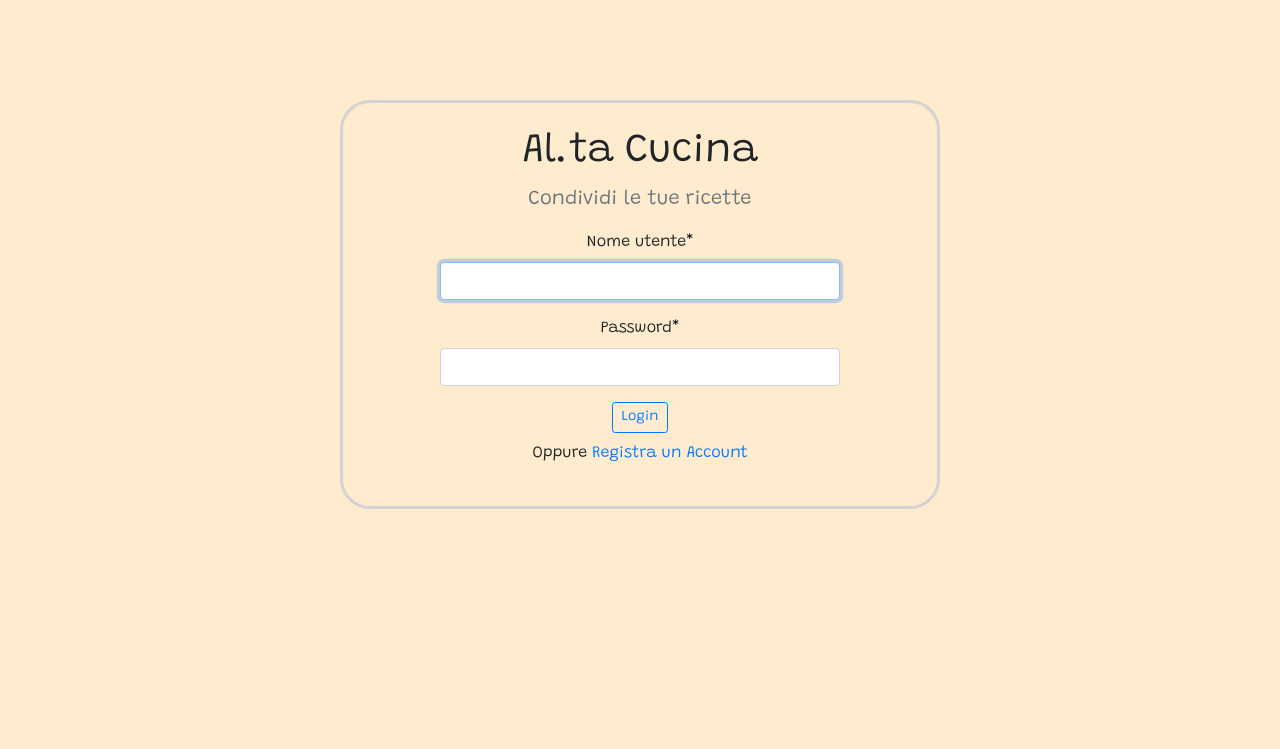
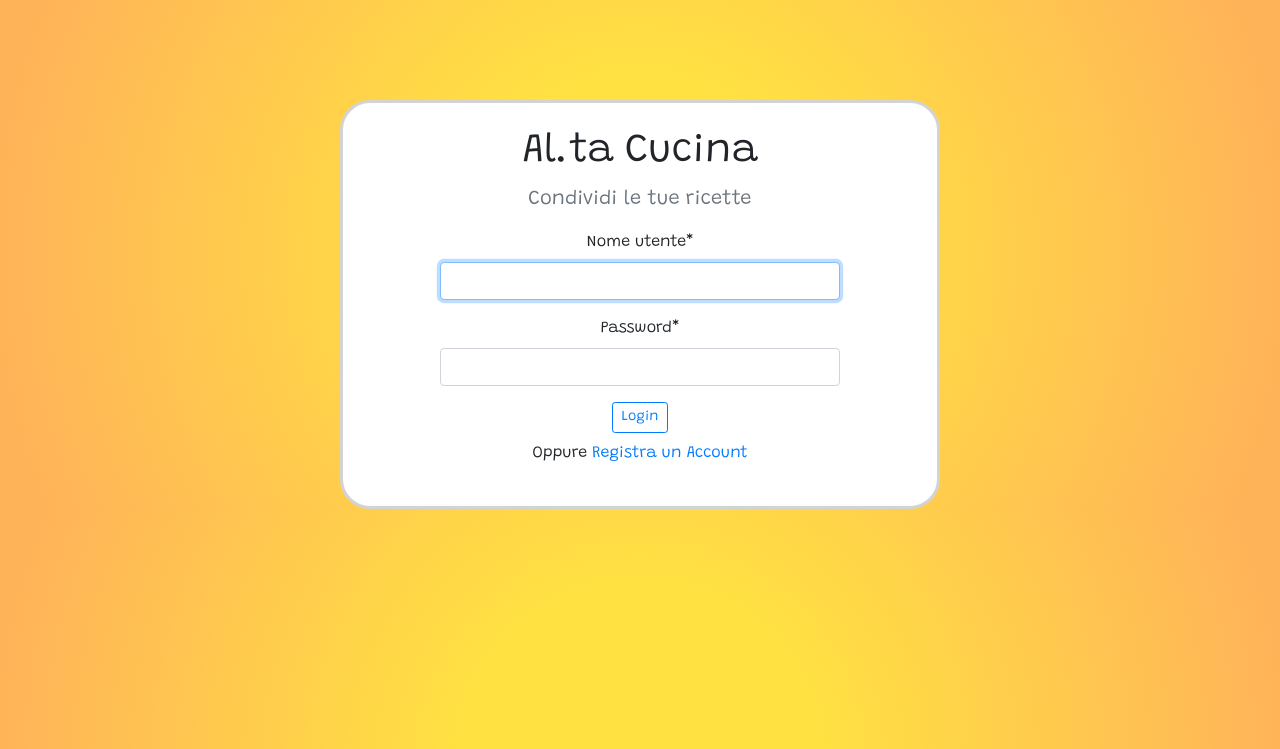
Before and after one commit to suprmat95/recipes_django, a Django app: page /accounts/login/ in a window 1280 px wide. Shown: the top 749 px of the page. Run offline with Django 3.2, Linux system fonts and the light colour scheme; parts of the project's set-up code (start-up, migrations or seed data) failed here and were passed over; some libraries are stand-ins or nearby versions.

Commit message:
style correction

```diff
--- a/QuestionPlace/frontend/src/components/Answer.vue
+++ b/QuestionPlace/frontend/src/components/Answer.vue
@@ -7,7 +7,6 @@
         <div v-if="isAnswerAuthor" class="answer-owner">
             <router-link
                     :to="{name:'answer-editor', params: {id: answer.id}}"
-                    class="btn btn-sm "
                     >
                  <md-button class="button btn btn-sm ">
                 <md-icon>edit</md-icon> Modifica il commento
@@ -93,6 +92,6 @@
     border-radius: 5px;
     width: 40%;
     height: 50px;
-    background-color: rgba(193,255,205,0.4);
-}
+background: rgb(177,246,255);
+background: radial-gradient(circle, rgba(177,246,255,1) 0%, rgba(240,250,226,1) 100%);}
 </style>
--- a/QuestionPlace/frontend/src/views/Home.vue
+++ b/QuestionPlace/frontend/src/views/Home.vue
@@ -1,6 +1,7 @@
 <template lang="html">
   <div class="home-view">
     <div class="container">
+      <br/>
       <div class="row">
         <div v-for="question in questions" :key="question.pk">
           <!--  <p class="mb-0"> Domanda aggiunta da
@@ -125,9 +126,11 @@ export default {
 .md-card {
   width: 320px;
   margin: 4px;
+  height: 400px;
   display: inline-block;
   vertical-align: top;
   border-radius: 15px;
+  margin-bottom: 15px;
 
 }
 .card-home{
--- a/QuestionPlace/frontend/src/views/Question.vue
+++ b/QuestionPlace/frontend/src/views/Question.vue
@@ -41,7 +41,7 @@
                             <md-card-media>
                                 <img :src="passage.picture" alt="People">
                             </md-card-media>
-                            <div class="md-title"> Passagio {{index +1}} <br/></div>
+                            <div class="md-title"><p align="center">Passaggio {{index +1}} </p><hr/></div>
 
                             <md-card-content>
                                 <b>{{ passage.body }}</b>
@@ -245,4 +245,5 @@
         color: green;
         font-weight: bold;
     }
+
 </style>
--- a/QuestionPlace/frontend/webpack-stats.json
+++ b/QuestionPlace/frontend/webpack-stats.json
@@ -1 +1 @@
-{"status":"done","publicPath":"http://0.0.0.0:8080/","chunks":{"app":[{"name":"bundle.css","publicPath":"http://0.0.0.0:8080/bundle.css","path":"/Users/matteodospina/PycharmProjects/recipes_django/QuestionPlace/frontend/dist/bundle.css"},{"name":"bundle.js","publicPath":"http://0.0.0.0:8080/bundle.js","path":"/Users/matteodospina/PycharmProjects/recipes_django/QuestionPlace/frontend/dist/bundle.js"},{"name":"app.8b109649c202c0bda509.hot-update.js","publicPath":"http://0.0.0.0:8080/app.8b109649c202c0bda509.hot-update.js","path":"/Users/matteodospina/PycharmProjects/recipes_django/QuestionPlace/frontend/dist/app.8b109649c202c0bda509.hot-update.js"}]}}
+{"status":"done","publicPath":"http://0.0.0.0:8080/","chunks":{"app":[{"name":"bundle.css","publicPath":"http://0.0.0.0:8080/bundle.css","path":"/Users/matteodospina/PycharmProjects/recipes_django/QuestionPlace/frontend/dist/bundle.css"},{"name":"bundle.js","publicPath":"http://0.0.0.0:8080/bundle.js","path":"/Users/matteodospina/PycharmProjects/recipes_django/QuestionPlace/frontend/dist/bundle.js"},{"name":"app.ac8bba271b294c46d378.hot-update.js","publicPath":"http://0.0.0.0:8080/app.ac8bba271b294c46d378.hot-update.js","path":"/Users/matteodospina/PycharmProjects/recipes_django/QuestionPlace/frontend/dist/app.ac8bba271b294c46d378.hot-update.js"}]}}
--- a/QuestionPlace/templates/auth_layout.html
+++ b/QuestionPlace/templates/auth_layout.html
@@ -14,6 +14,7 @@
         padding-bottom: 25px;
         width: 600px;
         margin: auto;
+        background-color: rgba(255,255,255,1);
     }
 
     .login-form-container {
--- a/QuestionPlace/templates/base.html
+++ b/QuestionPlace/templates/base.html
@@ -22,7 +22,8 @@
 </body>
 <style>
     .body{
-        background-color: blanchedalmond;
+        background: rgb(255,225,66);
+        background: radial-gradient(circle, rgba(255,225,66,1) 26%, rgba(255,179,89,1) 94%);
     }
 </style>
 </html>
```
Also changed, not shown: QuestionPlace/db.sqlite3, QuestionPlace/uploads/Pasta_al_pesto-picture.jpg (added), QuestionPlace/uploads/Pasta_al_pesto-picture_T9lIDQa.jpg (added), QuestionPlace/uploads/Pasta_al_pesto-picture_v1bJzvv.jpg (added).
